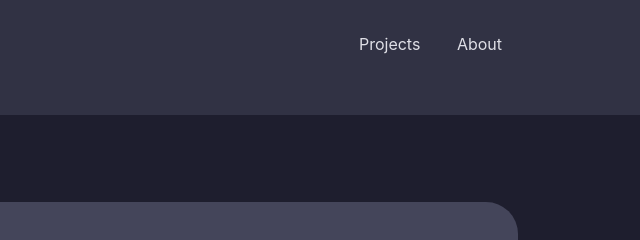
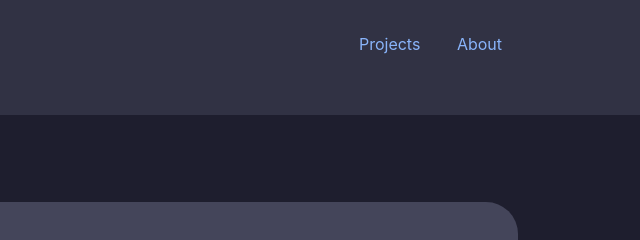
Before and after one commit to hunt363/portfolio, a plain HTML site: page index.html in a window 1280 px wide. Shown: the top 240 px of the page, 640-1280 px from the left. Drawn offline with Linux system fonts and the light colour scheme.

Commit message:
Updated link colours

```diff
--- a/index.html
+++ b/index.html
@@ -115,6 +115,18 @@
         text-decoration: none;
       }
 
+      a:link{
+        color: #89b4fa;
+      }
+
+      a:visited{
+        color: #b4befe;
+      }
+
+      a:hover{
+        color: #89b4fa;
+      }
+
       @media (max-width: 768px) {
         header h1,
         nav {
```
